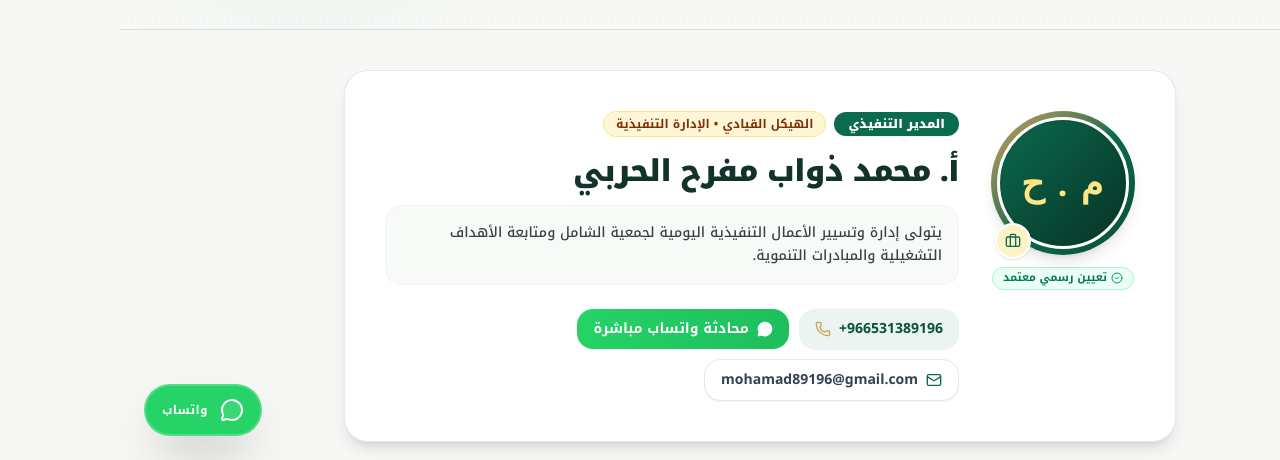
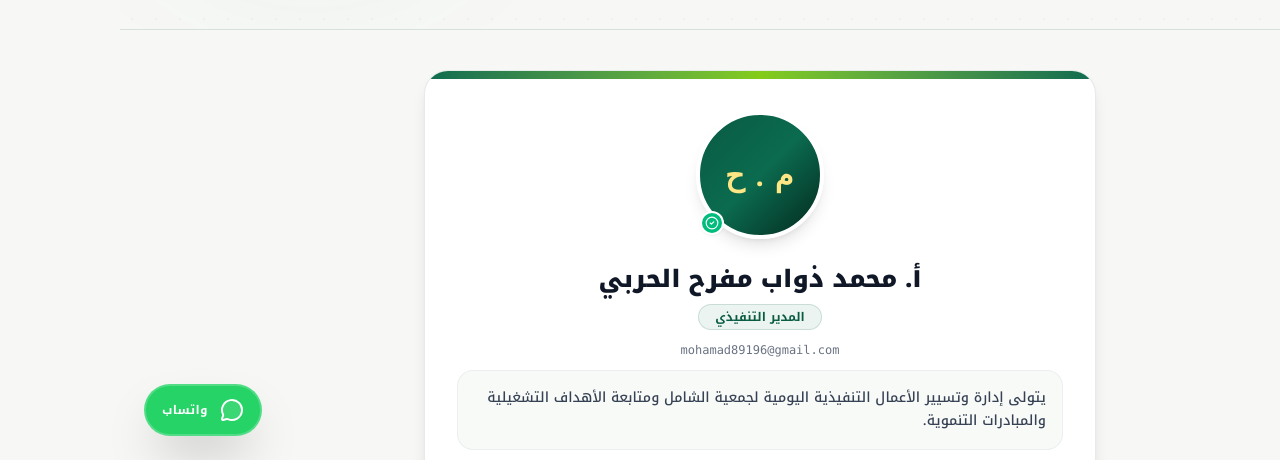
Before and after one commit to codgoo-developer/tawania, a React (Vite) app in the folder tawania/: page /executive-director in a window 1280 px wide. Shown: the part 340-800 px from the top of the page. Built offline with nearby package versions, Linux system fonts and the light colour scheme; no server answers; a web font is replaced by a local one.

Commit message:
feat: align executive director page card layout to match dashboard layout exactly

```diff
--- a/tawania/src/pages/ExecutiveDirectorPage.tsx
+++ b/tawania/src/pages/ExecutiveDirectorPage.tsx
@@ -1,10 +1,8 @@
 import React from 'react';
 import {
-  UserCog,
   Phone,
   Mail,
-  MessageCircle,
-  Briefcase,
+  MessageSquare,
   CheckCircle2
 } from 'lucide-react';
 import { useI18n } from '../i18n';
@@ -28,9 +26,19 @@ export const ExecutiveDirectorPage: React.FC = () => {
   const displayName = locale === 'ar' ? executiveDirector.nameAr : (executiveDirector.nameEn || executiveDirector.nameAr);
   const displayRole = locale === 'ar' ? executiveDirector.roleAr : (executiveDirector.roleEn || executiveDirector.roleAr);
   const displayDesc = locale === 'ar'
-    ? (executiveDirector.descriptionAr || 'يتولى إدارة وتسيير الأعمال التنفيذية اليومية لجمعية الشامل ومتابعة الأهداف التشغيلية والمبادرات التنموية.')
-    : (executiveDirector.descriptionEn || executiveDirector.descriptionAr || 'Manages daily executive operations of AlShamel Cooperative.');
-  const initials = executiveDirector.initialsAr || displayName.slice(0, 5) || 'م . ت';
+    ? (executiveDirector.descriptionAr || executiveDirector.bioAr || 'يتولى إدارة وتسيير الأعمال التنفيذية اليومية لجمعية الشامل ومتابعة الأهداف التشغيلية والمبادرات التنموية.')
+    : (executiveDirector.descriptionEn || executiveDirector.bioEn || executiveDirector.descriptionAr || 'Manages daily executive operations of AlShamel Cooperative.');
+
+  const autoInitials = executiveDirector.initialsAr || (
+    displayName
+      ? displayName
+          .trim()
+          .split(/\s+/)
+          .slice(0, 2)
+          .map((w: string) => w[0])
+          .join(' ')
+      : 'م ت'
+  );
 
   return (
     <div className="space-y-10 pb-24 bg-[#F7F8F6]">
@@ -46,69 +54,52 @@ export const ExecutiveDirectorPage: React.FC = () => {
       />
 
       <section className="max-w-4xl mx-auto px-4 sm:px-6 lg:px-8">
+        {/* Executive Director Profile Card - Exactly matches Dashboard Layout */}
+        <div className="max-w-2xl mx-auto bg-white rounded-3xl p-6 sm:p-8 text-center space-y-6 relative overflow-hidden shadow-lg border border-[#12332B]/10">
+          {/* Top Accent Ribbon */}
+          <div className="absolute top-0 inset-x-0 h-2 bg-gradient-to-r from-[#0B6B4F] via-[#84CC16] to-[#0B6B4F]" />
 
-        {/* Executive Director Profile Card */}
-        <div className="bg-white rounded-3xl p-6 sm:p-10 border border-[#12332B]/10 shadow-lg relative overflow-hidden">
-          <div className="flex flex-col md:flex-row items-center md:items-start gap-6 sm:gap-8">
-
-            {/* Side 1: Luxury Layered Avatar */}
-            <div className="shrink-0 flex flex-col items-center">
-              <div className="relative w-32 h-32 sm:w-36 sm:h-36 rounded-full p-1.5 bg-gradient-to-br from-[#C9A45C] via-[#0B6B4F] to-[#0A4D38] shadow-lg">
-                <div className="w-full h-full rounded-full overflow-hidden bg-gradient-to-br from-[#0B6B4F] to-[#063325] border-3 border-white flex items-center justify-center shadow-inner">
+          {/* Luxury Avatar / Photo */}
+          <div className="relative inline-block mx-auto mt-2">
+            <div className="w-32 h-32 mx-auto rounded-full bg-gradient-to-br from-[#095B42] via-[#0B6B4F] to-[#042B1F] text-amber-200 font-bold font-serif text-3xl flex items-center justify-center border-4 border-white shadow-lg overflow-hidden">
               {executiveDirector.image ? (
                 <img src={executiveDirector.image} alt={displayName} className="w-full h-full object-cover" />
               ) : (
-                    <span className="text-3xl sm:text-4xl font-black text-amber-200 font-serif tracking-wider select-none">
-                      {initials}
-                    </span>
+                <span className="font-serif tracking-wider select-none">{autoInitials}</span>
               )}
             </div>
-                <div className="absolute -bottom-1 end-1 w-9 h-9 rounded-full bg-amber-100 text-amber-900 border-2 border-white flex items-center justify-center shadow-sm">
-                  <Briefcase className="w-4 h-4 text-[#0B6B4F]" />
-                </div>
-              </div>
-
-              <div className="mt-3 inline-flex items-center gap-1 text-[11px] font-bold text-emerald-700 bg-emerald-50 px-2.5 py-0.5 rounded-full border border-emerald-200">
-                <CheckCircle2 className="w-3 h-3 text-emerald-600" />
-                <span>{locale === 'ar' ? 'تعيين رسمي معتمد' : 'Officially Appointed'}</span>
-              </div>
-            </div>
-
-            {/* Side 2: Details & Direct Contacts */}
-            <div className="flex-1 space-y-4 text-center md:text-start">
-
-              {/* Header Badges */}
-              <div className="flex flex-wrap items-center justify-center md:justify-start gap-2">
-                <span className="text-xs font-black px-3.5 py-1 rounded-full bg-[#0B6B4F] text-white shadow-2xs inline-block">
-                  {displayRole}
-                </span>
-                <span className="text-xs font-bold px-3 py-1 rounded-full bg-amber-100/70 text-amber-900 border border-amber-200 inline-block">
-                  {locale === 'ar' ? 'الهيكل القيادي • الإدارة التنفيذية' : 'Executive Leadership'}
+            <span
+              className="absolute bottom-1 end-1 bg-emerald-500 w-6 h-6 rounded-full border-2 border-white shadow-xs flex items-center justify-center"
+              title={locale === 'ar' ? 'نشط على رأس العمل' : 'Active on duty'}
+            >
+              <CheckCircle2 className="w-3.5 h-3.5 text-white" />
             </span>
           </div>
 
-              {/* Name */}
-              <div>
-                <h2 className="text-2xl sm:text-3xl font-black text-[#12332B] tracking-tight">
-                  {displayName}
-                </h2>
+          <div className="space-y-2">
+            <h3 className="text-2xl font-black text-gray-900 leading-snug">{displayName}</h3>
+            <p className="text-xs font-bold text-[#095B42] bg-[#EBF4F0] px-4 py-1 rounded-full inline-block border border-[#095B42]/15">
+              {displayRole}
+            </p>
+            {executiveDirector.email && (
+              <p className="text-xs text-gray-500 font-mono dir-ltr mt-1 block">{executiveDirector.email}</p>
+            )}
+            {/* Description & Key Tasks value placed under name */}
+            <p className="text-xs sm:text-sm text-gray-700 leading-relaxed font-medium bg-[#F8FAF8] p-4 rounded-2xl border border-gray-200/60 mt-3 text-start">
+              {displayDesc}
+            </p>
           </div>
 
-              {/* Description & Key Tasks directly under Name */}
-              <p className="text-xs sm:text-sm text-[#38423E] leading-relaxed font-medium bg-[#F8FAF8] p-4 rounded-2xl border border-gray-100/80">
-                {displayDesc}
-              </p>
-
-              {/* Direct Communication Channels */}
-              <div className="pt-2 flex flex-wrap items-center justify-center md:justify-start gap-2.5">
+          {/* Contact Channels & Direct Actions */}
+          <div className="flex flex-wrap items-center justify-center gap-3 text-xs pt-1">
             {executiveDirector.phone && (
               <a
                 href={`tel:${executiveDirector.phone}`}
-                    className="flex items-center gap-2 px-4 py-2.5 rounded-2xl bg-[#EBF4F0] hover:bg-[#0B6B4F] text-[#08523C] hover:text-white font-bold text-xs sm:text-sm transition-all shadow-2xs group"
+                className="flex items-center justify-center gap-2 py-2.5 px-4 rounded-xl bg-gray-50 hover:bg-emerald-50 text-gray-700 hover:text-[#095B42] font-bold transition-all border border-gray-200/60 shadow-2xs"
                 dir="ltr"
               >
-                    <Phone className="w-4 h-4 text-[#C9A45C] group-hover:text-white transition-colors" />
-                    <span>{executiveDirector.phone}</span>
+                <Phone className="w-4 h-4 text-[#095B42]" />
+                <span className="font-mono text-xs">{executiveDirector.phone}</span>
               </a>
             )}
 
@@ -117,29 +108,24 @@ export const ExecutiveDirectorPage: React.FC = () => {
                 href={`https://wa.me/${executiveDirector.phone.replace(/[^0-9]/g, '')}`}
                 target="_blank"
                 rel="noopener noreferrer"
-                    className="flex items-center gap-2 px-4 py-2.5 rounded-2xl bg-gradient-to-r from-[#25D366] to-[#1EBE5D] hover:brightness-105 text-white font-bold text-xs sm:text-sm shadow-xs transition-all"
+                className="flex items-center justify-center gap-2 py-2.5 px-4 rounded-xl bg-[#25D366] hover:bg-[#1EBE5D] text-white font-bold transition-all shadow-2xs"
               >
-                    <MessageCircle className="w-4 h-4 fill-white" />
-                    <span>{locale === 'ar' ? 'محادثة واتساب مباشرة' : 'Direct WhatsApp'}</span>
+                <MessageSquare className="w-4 h-4 fill-white" />
+                <span>{locale === 'ar' ? 'محادثة واتساب' : 'WhatsApp Chat'}</span>
               </a>
             )}
 
             {executiveDirector.email && (
               <a
                 href={`mailto:${executiveDirector.email}`}
-                    className="flex items-center gap-2 px-4 py-2.5 rounded-2xl bg-white border border-gray-200 hover:border-[#0B6B4F] text-gray-700 hover:text-[#0B6B4F] font-bold text-xs sm:text-sm transition-all shadow-2xs"
+                className="flex items-center justify-center gap-2 py-2.5 px-4 rounded-xl bg-white hover:bg-gray-50 text-gray-700 hover:text-[#095B42] font-bold transition-all border border-gray-200/60 shadow-2xs"
               >
-                    <Mail className="w-4 h-4 text-[#0B6B4F]" />
-                    <span>{executiveDirector.email}</span>
+                <Mail className="w-4 h-4 text-[#095B42]" />
+                <span>{locale === 'ar' ? 'البريد الإلكتروني' : 'Send Email'}</span>
               </a>
             )}
           </div>
-
         </div>
-
-          </div>
-        </div>
-
       </section>
     </div>
   );
```
Lines whose indentation alone changed are shown as unchanged.
